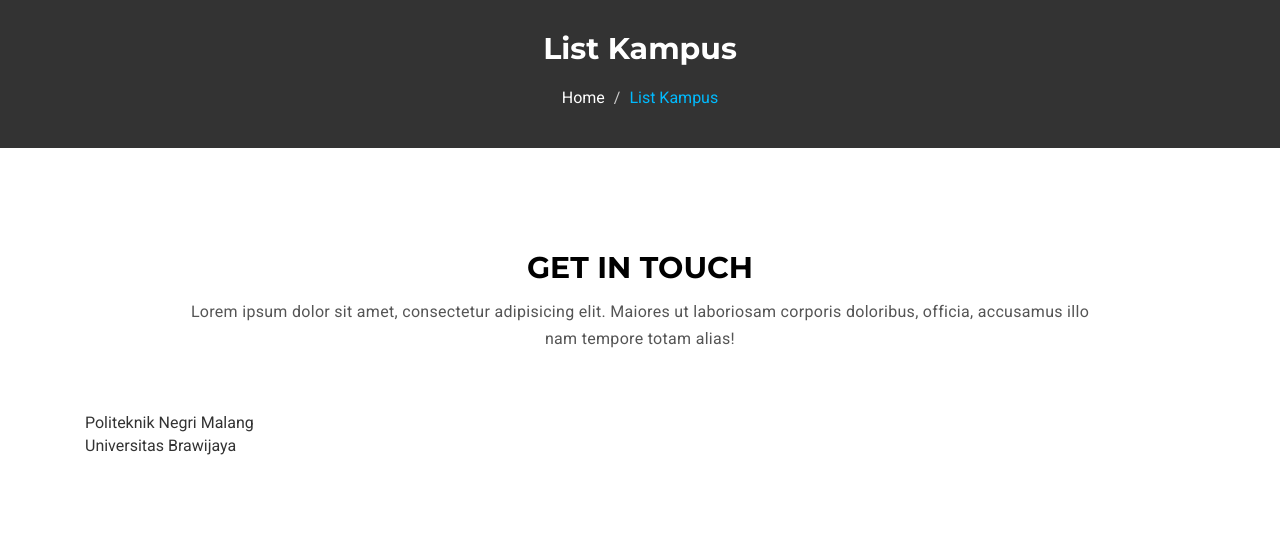
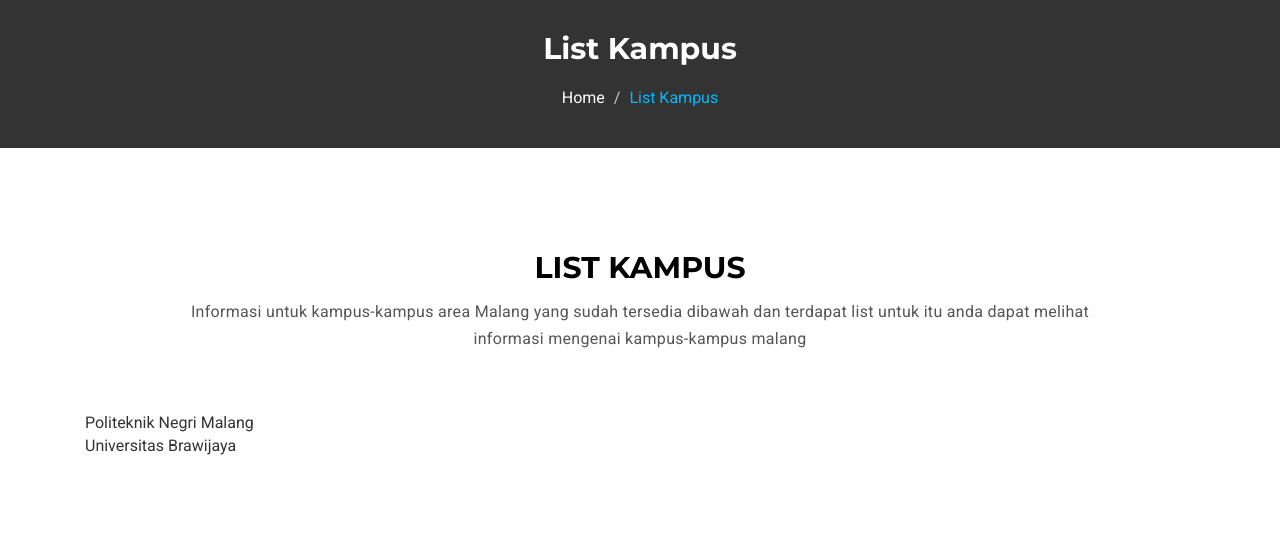
Before and after one commit to Proyek-2-TI-3A/Proyek-2, a PHP site: page /campus-list.php in a window 1280 px wide. Shown: the part 117-664 px from the top of the page. Run offline with PHP 8.4, Linux system fonts and the light colour scheme; data comes from the database, SQL or seed files in the repository.

Commit message:
teks untuk list kampus

```diff
--- a/MarkUps-Varsity/Varsity/campus-list.php
+++ b/MarkUps-Varsity/Varsity/campus-list.php
@@ -159,8 +159,9 @@
          <div class="mu-contact-area">
           <!-- start title -->
           <div class="mu-title">
-            <h2>Get in Touch</h2>
-            <p>Lorem ipsum dolor sit amet, consectetur adipisicing elit. Maiores ut laboriosam corporis doloribus, officia, accusamus illo nam tempore totam alias!</p>
+            <h2>List Kampus</h2>
+            <p>Informasi untuk kampus-kampus area Malang yang sudah tersedia dibawah dan terdapat list
+              untuk itu anda dapat melihat informasi mengenai kampus-kampus malang </p>
           </div>
           <!-- end title -->
           <!-- start contact content -->
```
